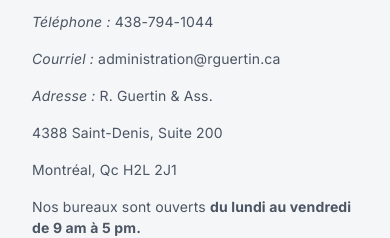
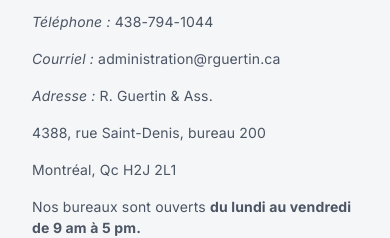
Before and after one commit to Irene2828/ClaimsExpert, a React (Vite) app: page /legal/complaints in a window 390 px wide. Shown: the part 960-1198 px from the top of the page. Built offline with nearby package versions, Linux system fonts and the light colour scheme.

Commit message:
fix: unify address to Saint-Denis, improve mobile hero layout and expertise counter

```diff
--- a/src/components/Expertise.jsx
+++ b/src/components/Expertise.jsx
@@ -191,6 +191,11 @@ export default function Expertise() {
       >
         <div className="relative z-10 flex flex-col justify-between h-full w-full">
           <div>
+            <div className="flex items-center justify-end w-full mb-3">
+              <span className="font-inter font-semibold text-[12px] tracking-[0.16em] text-white/50 select-none">
+                {card.id + 1}/3
+              </span>
+            </div>
             <div className="flex flex-col items-center w-full">
               <h3 className="c-title font-inter font-medium text-[18px] leading-[1.3] tracking-[-0.01em] text-center w-full">
                 <span className="inline-flex items-center justify-center gap-3">
@@ -245,18 +250,10 @@ export default function Expertise() {
         </div>
 
         {card.footerKey && (
-          <p className="c-body font-inter text-[14.5px] leading-[1.65] text-left mt-6 mb-2 pr-12">
+          <p className="c-body font-inter text-[14.5px] leading-[1.65] text-left mt-6 mb-2">
             {t(card.footerKey)}
           </p>
         )}
-      </div>
-
-      {/* 1/3, 2/3, 3/3 in prominent off-white on bottom right */}
-      <div
-        className="absolute bottom-6 right-7 font-inter font-semibold text-[13px] tracking-[0.16em] select-none z-30 pointer-events-none"
-        style={{ color: '#F5F6F8' }}
-      >
-        {card.id + 1}/3
       </div>
     </div>
   );
--- a/src/i18n/legalDocs.js
+++ b/src/i18n/legalDocs.js
@@ -83,14 +83,14 @@ export const legalDocs = {
           body: [
             "[PLACEHOLDER: Insert official Law 25 Privacy Officer Designation here]",
             "Isabelle Guertin",
-            "4388 rue St-Denis, Bureau 200, Montreal, Qc. H2J 2L1",
+            "4388, rue Saint-Denis, Bureau 200, Montréal, Qc H2J 2L1",
             "Canada",
             "<em>Website:</em> https://rguertin.ca",
             "<em>Email:</em> isabelle.guertin@rguertin.ca",
             "<em>Phone number:</em> 438-794-1044",
             "We have appointed a contact person for the organization’s policies and practices and to whom complaints or inquiries can be forwarded:",
             "Isabelle Guertin",
-            "4388 rue St-Denis, Bureau 200, Montreal, Qc. H2J 2L1"
+            "4388, rue Saint-Denis, Bureau 200, Montréal, Qc H2J 2L1"
           ]
         }
       ]
@@ -143,7 +143,7 @@ export const legalDocs = {
           body: [
             "For questions and/or comments about our Cookie Policy and this statement, please contact us by using the following contact details:",
             "Isabelle Guertin",
-            "4388 rue St-Denis, Bureau 200, Montreal, Qc. H2J 2L1",
+            "4388, rue Saint-Denis, Bureau 200, Montréal, Qc H2J 2L1",
             "Canada",
             "<em>Website:</em> https://rguertin.ca",
             "<em>Email:</em> isabelle.guertin@rguertin.ca",
@@ -167,8 +167,8 @@ export const legalDocs = {
         "<em>Phone:</em> 438-794-1044",
         "<em>Email:</em> administration@rguertin.ca",
         "<em>Address:</em> R. Guertin & Ass.",
-        "4388 Saint-Denis, Suite 200",
-        "Montreal, Qc H2L 2J1",
+        "4388, rue Saint-Denis, bureau 200",
+        "Montréal, Qc H2J 2L1",
         "Our offices are open <strong>Monday to Friday from 9 am to 5 pm.</strong>",
         "<strong>Questions?</strong> Contact us to learn more about how we handle complaints."
       ],
@@ -310,7 +310,7 @@ export const legalDocs = {
           body: [
             "[ESPACE RÉSERVÉ : Insérer ici la désignation officielle du responsable de la protection de la vie privée - Loi 25]",
             "Isabelle Guertin",
-            "4388 rue St-Denis, Bureau 200, Montréal, Qc. H2J 2L1",
+            "4388, rue Saint-Denis, bureau 200, Montréal, Qc H2J 2L1",
             "Canada",
             "<em>Site web :</em> https://rguertin.ca",
             "<em>Courriel :</em> isabelle.guertin@rguertin.ca",
@@ -367,7 +367,7 @@ export const legalDocs = {
           body: [
             "Pour toute question et/ou commentaire sur notre Politique de cookies et cette déclaration, veuillez nous contacter en utilisant les coordonnées suivantes :",
             "Isabelle Guertin",
-            "4388 rue St-Denis, Bureau 200, Montréal, Qc. H2J 2L1",
+            "4388, rue Saint-Denis, bureau 200, Montréal, Qc H2J 2L1",
             "Canada",
             "<em>Site web :</em> https://rguertin.ca",
             "<em>Courriel :</em> isabelle.guertin@rguertin.ca",
@@ -391,8 +391,8 @@ export const legalDocs = {
         "<em>Téléphone :</em> 438-794-1044",
         "<em>Courriel :</em> administration@rguertin.ca",
         "<em>Adresse :</em> R. Guertin & Ass.",
-        "4388 Saint-Denis, Suite 200",
-        "Montréal, Qc H2L 2J1",
+        "4388, rue Saint-Denis, bureau 200",
+        "Montréal, Qc H2J 2L1",
         "Nos bureaux sont ouverts <strong>du lundi au vendredi de 9 am à 5 pm.</strong>",
         "<strong>Des questions?</strong> Communiquez avec nous pour connaître la façon dont nous traitons les plaintes."
       ],
--- a/src/index.css
+++ b/src/index.css
@@ -2598,7 +2598,7 @@ html body .hero-eyebrow-mobile {
   }
 
   html body .hero-left-col h1 {
-    font-size: clamp(38px, 9.4vw, 44px) !important;
+    font-size: clamp(42px, 10.5vw, 48px) !important;
     letter-spacing: -0.045em !important;
     line-height: 1.04 !important;
     text-align: left !important;
@@ -2633,7 +2633,7 @@ html body .hero-eyebrow-mobile {
     width: 100% !important;
     min-width: 0 !important;
     justify-content: center !important;
-    margin-top: 48px !important;
+    margin-top: 30px !important;
   }
 
   html body .hero-img-col {
@@ -2702,7 +2702,7 @@ html body .hero-eyebrow-mobile {
 /* Smallest Mobile Screens (< 390px, e.g., iPhone SE) */
 @media (max-width: 390px) {
   html body .hero-left-col h1 {
-    font-size: 35px !important;
+    font-size: 39px !important;
   }
   html body .hero-quote-card {
     padding: 10px 14px !important;
```
